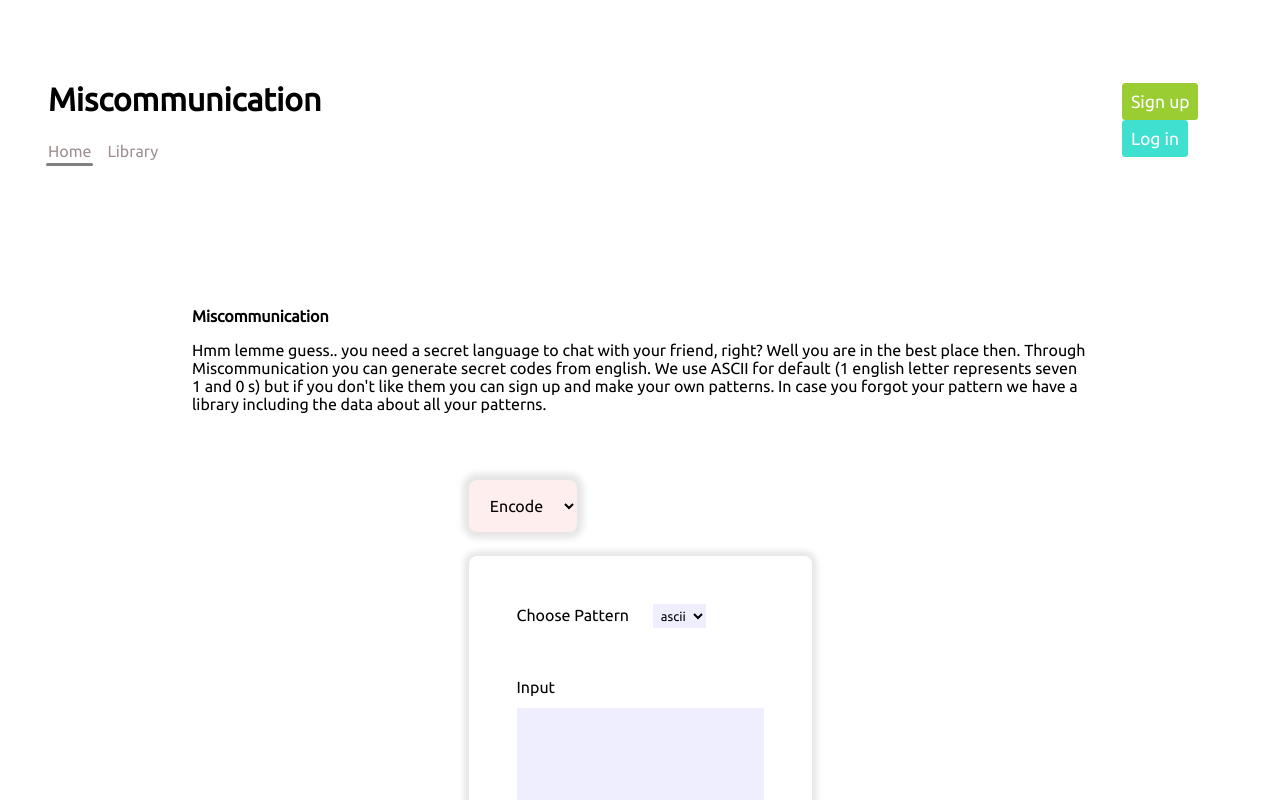
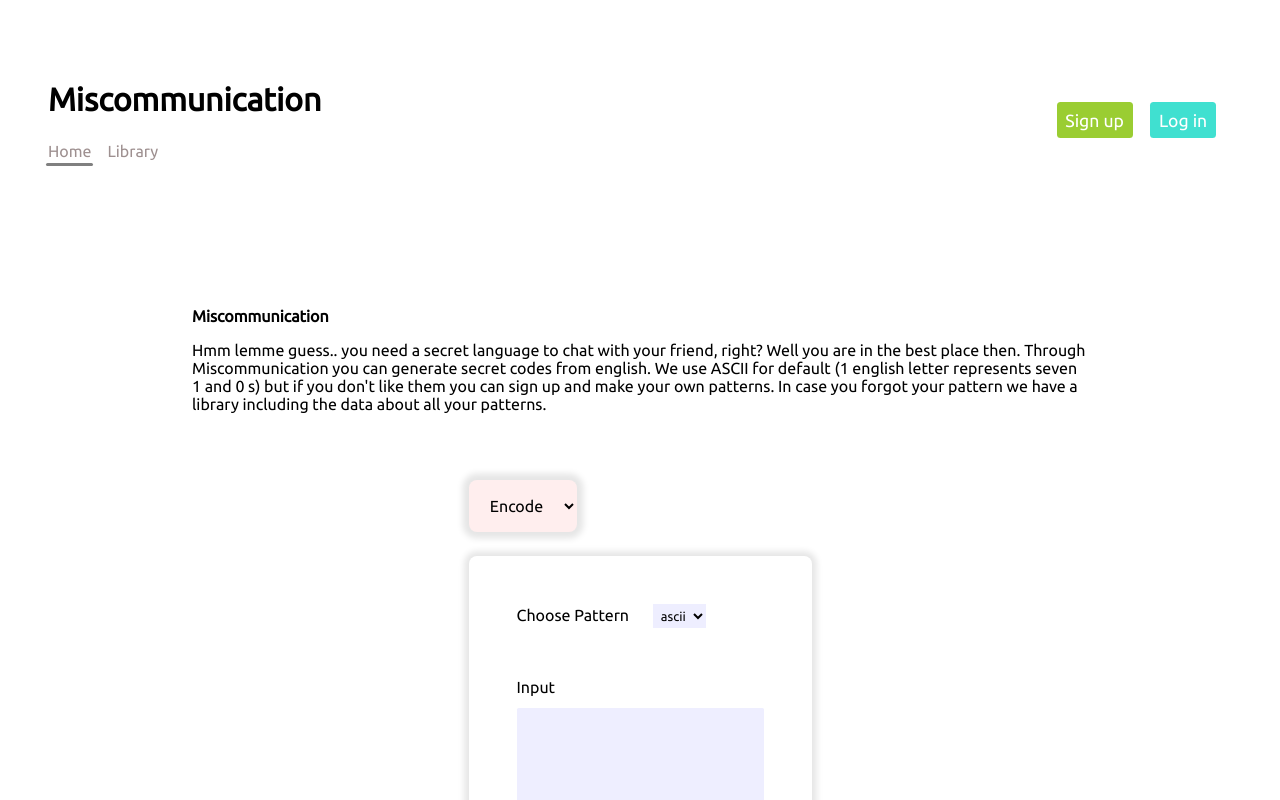
Before and after one commit to nayanajithbandaranayake/miscommunication-secreat-code-generator, a React (Create React App) app: page / in a window 1280 px wide. Shown: the top 800 px of the page. Built offline with nearby package versions, Linux system fonts and the light colour scheme.

Commit message:
fixed some css issues

```diff
--- a/src/styles/index.css
+++ b/src/styles/index.css
@@ -85,9 +85,6 @@ button {
   border-radius: 0.2em;
   padding: 0.5em;
   font-size: 1.1em;
-  display: -ms-grid;
-  display: grid;
-  place-items: center;
 }
 
 .section {
--- a/src/styles/index.scss
+++ b/src/styles/index.scss
@@ -85,8 +85,6 @@ button {
   border-radius: 0.2em;
   padding: 0.5em;
   font-size: 1.1em;
-  display: grid;
-  place-items: center;
 }
 
 .section {
```
Also changed, not shown: 1 other file (tests, documents, lock files or other folders).
